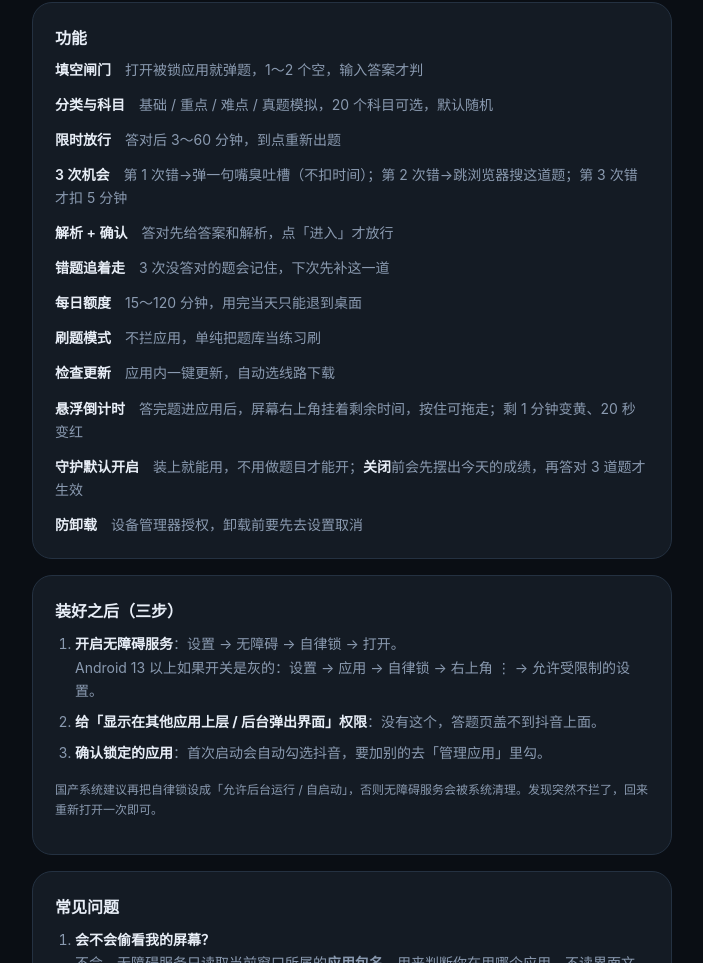
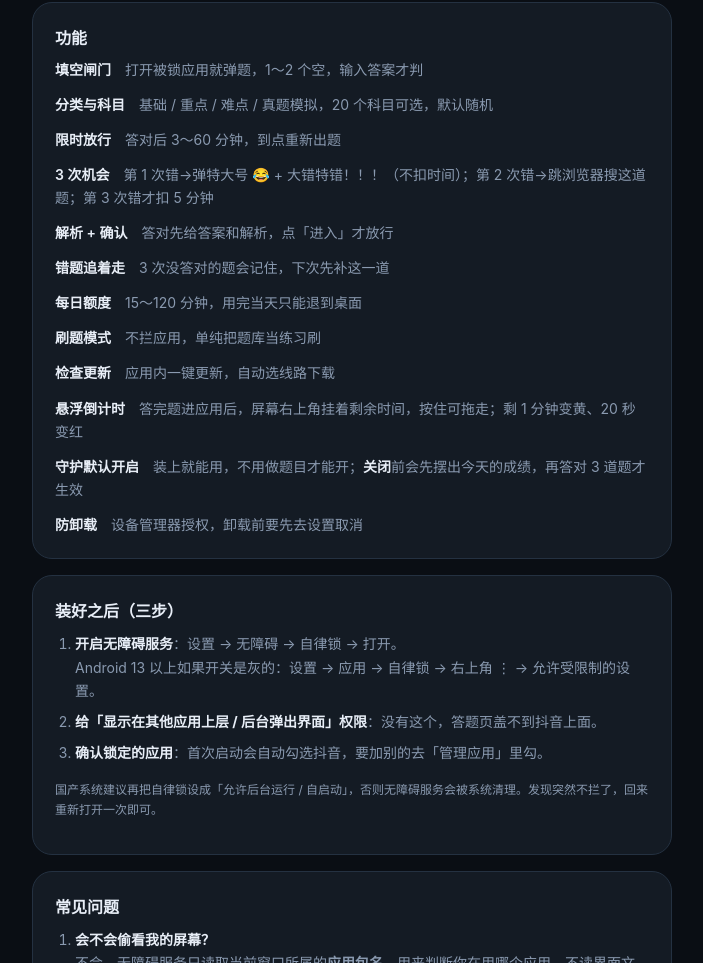
Before and after one commit to wangji330330-ops/117, a plain HTML site: page index.html in a window 1280 px wide. Shown: the part 1220-2183 px from the top of the page, without its empty margins (288-991 px from the left). Drawn offline with Linux system fonts and the light colour scheme.

Commit message:
feat: 更新 index.html

```diff
--- a/index.html
+++ b/index.html
@@ -115,7 +115,7 @@
       <div><b>填空闸门</b>　打开被锁应用就弹题，1～2 个空，输入答案才判</div>
       <div><b>分类与科目</b>　基础 / 重点 / 难点 / 真题模拟，20 个科目可选，默认随机</div>
       <div><b>限时放行</b>　答对后 3～60 分钟，到点重新出题</div>
-      <div><b>3 次机会</b>　第 1 次错→弹一句嘴臭吐槽（不扣时间）；第 2 次错→跳浏览器搜这道题；第 3 次错才扣 5 分钟</div>
+      <div><b>3 次机会</b>　第 1 次错→弹特大号 😂 + 大错特错！！！（不扣时间）；第 2 次错→跳浏览器搜这道题；第 3 次错才扣 5 分钟</div>
       <div><b>解析 + 确认</b>　答对先给答案和解析，点「进入」才放行</div>
       <div><b>错题追着走</b>　3 次没答对的题会记住，下次先补这一道</div>
       <div><b>每日额度</b>　15～120 分钟，用完当天只能退到桌面</div>
```
